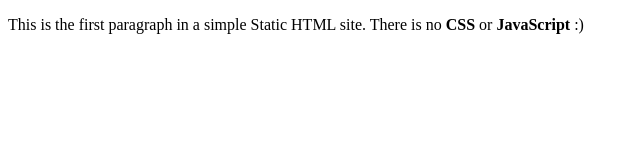
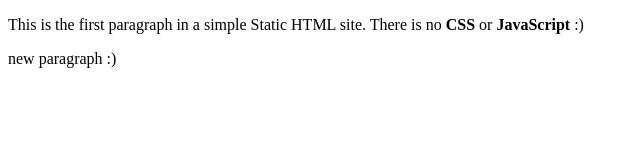
Before and after one commit to decisa/static, a plain HTML site: page index.html in a window 1280 px wide. Shown: the full height of the page, 0-640 px from the left. Drawn offline with Linux system fonts and the light colour scheme.

Commit message:
testing webhooks

```diff
--- a/index.html
+++ b/index.html
@@ -5,5 +5,6 @@
     </head>
     <body>
         <p>This is the first paragraph in a simple Static HTML site. There is no <strong>CSS</strong> or <strong>JavaScript</strong> :) </p>
+        <p>new paragraph :)</p>
     </body>
 </html>
```
Also changed, not shown: github-link.txt (added), 1 other file.
